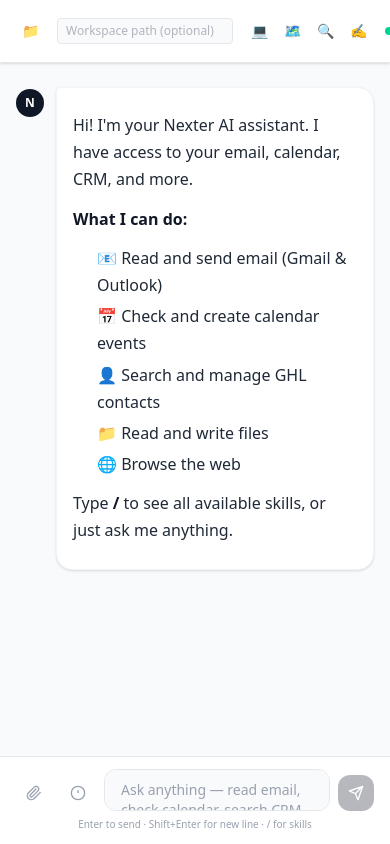
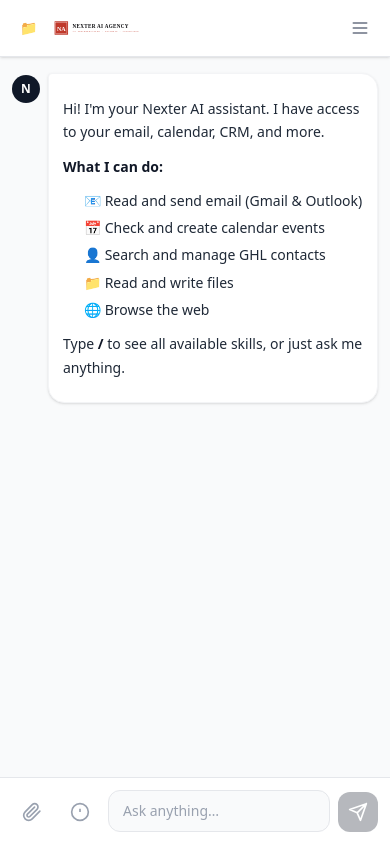
Before and after one commit to siamakai/Nexter-studio, a Next.js app: page / in a window 390 px wide. Built offline with nearby package versions, Linux system fonts and the light colour scheme.

Commit message:
Mobile-friendly UI: dvh, safe area, responsive header, overlay sidebar

```diff
--- a/app/layout.tsx
+++ b/app/layout.tsx
@@ -8,6 +8,7 @@
 export const metadata: Metadata = {
   title: "Nexter Studio",
   description: "Your personal AI workspace",
+  viewport: "width=device-width, initial-scale=1, viewport-fit=cover",
 };
 
 export default function RootLayout({ children }: { children: React.ReactNode }) {
--- a/app/page.tsx
+++ b/app/page.tsx
@@ -1,7 +1,6 @@
 'use client'
 
 import { useState, useRef, useEffect, useCallback } from 'react'
-import Image from 'next/image'
 import { useRouter } from 'next/navigation'
 import MarkdownRenderer from '@/components/MarkdownRenderer'
 import FileTree from '@/components/FileTree'
@@ -35,12 +34,13 @@
   const router = useRouter()
   type Attachment = { name: string; type: string; data: string; preview?: string }
   const [attachments, setAttachments] = useState<Attachment[]>([])
-
-  async function handleLogout() {
-    await fetch('/api/auth/login', { method: 'DELETE' })
-    router.push('/login')
-  }
+  const [showFiles, setShowFiles] = useState(false)
+  const [showSkills, setShowSkills] = useState(false)
+  const [showMenu, setShowMenu] = useState(false)
+  const [workspaceRoot, setWorkspaceRoot] = useState('')
   const fileInputRef = useRef<HTMLInputElement>(null)
+  const bottomRef = useRef<HTMLDivElement>(null)
+  const inputRef = useRef<HTMLTextAreaElement>(null)
 
   const [messages, setMessages] = useState<Message[]>([
     {
@@ -60,11 +60,11 @@
   ])
   const [input, setInput] = useState('')
   const [streaming, setStreaming] = useState(false)
-  const [showFiles, setShowFiles] = useState(false)
-  const [showSkills, setShowSkills] = useState(false)
-  const [workspaceRoot, setWorkspaceRoot] = useState('')
-  const bottomRef = useRef<HTMLDivElement>(null)
-  const inputRef = useRef<HTMLTextAreaElement>(null)
+
+  async function handleLogout() {
+    await fetch('/api/auth/login', { method: 'DELETE' })
+    router.push('/login')
+  }
 
   function handleFiles(files: FileList | null) {
     if (!files) return
@@ -72,7 +72,7 @@
       const reader = new FileReader()
       reader.onload = (e) => {
         const result = e.target?.result as string
-        const data = result.split(',')[1] // strip data:...;base64,
+        const data = result.split(',')[1]
         const preview = file.type.startsWith('image/') ? result : undefined
         setAttachments((prev) => [...prev, { name: file.name, type: file.type, data, preview }])
       }
@@ -95,6 +95,7 @@
     if (!msg || streaming) return
     setInput('')
     setShowSkills(false)
+    setShowMenu(false)
 
     const currentAttachments = [...attachments]
     setAttachments([])
@@ -180,44 +181,59 @@
   function handleKey(e: React.KeyboardEvent<HTMLTextAreaElement>) {
     if (e.key === 'Enter' && !e.shiftKey) { e.preventDefault(); send() }
     if (e.key === '/' && input === '') setShowSkills(true)
-    if (e.key === 'Escape') setShowSkills(false)
+    if (e.key === 'Escape') { setShowSkills(false); setShowMenu(false) }
   }
 
   return (
-    <div className="flex h-screen overflow-hidden bg-gray-50">
-      {/* File Tree Sidebar */}
+    // h-dvh fixes iOS address bar collapsing viewport
+    <div className="flex h-dvh overflow-hidden bg-gray-50">
+
+      {/* File Tree Sidebar — overlay on mobile, sidebar on desktop */}
       {showFiles && (
-        <aside className="w-56 border-r border-gray-200 bg-white flex-shrink-0 overflow-hidden flex flex-col shadow-sm">
-          <FileTree onPathSelect={insertPath} />
-        </aside>
+        <>
+          <div
+            className="fixed inset-0 bg-black/30 z-20 md:hidden"
+            onClick={() => setShowFiles(false)}
+          />
+          <aside className="fixed left-0 top-0 bottom-0 z-30 w-64 md:relative md:z-auto md:w-56 border-r border-gray-200 bg-white flex-shrink-0 overflow-hidden flex flex-col shadow-sm">
+            <div className="flex items-center justify-between px-3 py-2 border-b border-gray-200 md:hidden">
+              <span className="text-sm font-medium text-gray-700">Files</span>
+              <button onClick={() => setShowFiles(false)} className="text-gray-400 p-1">✕</button>
+            </div>
+            <FileTree onPathSelect={insertPath} />
+          </aside>
+        </>
       )}
 
       {/* Main Chat */}
       <div className="flex flex-col flex-1 min-w-0">
 
         {/* Header */}
-        <header className="border-b border-gray-200 bg-white px-4 py-2.5 flex items-center justify-between flex-shrink-0 shadow-sm">
-          <div className="flex items-center gap-3">
+        <header className="border-b border-gray-200 bg-white px-3 md:px-4 py-2.5 flex items-center justify-between flex-shrink-0 shadow-sm">
+          {/* Left: file toggle + logo */}
+          <div className="flex items-center gap-2">
             <button
               onClick={() => setShowFiles(!showFiles)}
-              className={`p-1.5 rounded text-sm transition-colors ${showFiles ? 'bg-gray-100 text-gray-700' : 'text-gray-400 hover:text-gray-600'}`}
+              className={`p-2 rounded-lg text-sm transition-colors ${showFiles ? 'bg-gray-100 text-gray-700' : 'text-gray-400 hover:text-gray-600'}`}
               title="Toggle file browser"
             >
               📁
             </button>
             {/* eslint-disable-next-line @next/next/no-img-element */}
-            <img src="/na-logo.svg" alt="Nexter AI Agency" style={{ width: 160, height: 'auto' }} />
+            <img src="/na-logo.svg" alt="Nexter AI Agency" className="w-24 md:w-40 h-auto" />
           </div>
 
-          <div className="flex items-center gap-3">
+          {/* Right: desktop controls + mobile menu button */}
+          <div className="flex items-center gap-2">
+            {/* Desktop only */}
             <input
               type="text"
               value={workspaceRoot}
               onChange={(e) => setWorkspaceRoot(e.target.value)}
-              placeholder="Workspace path (optional)"
-              className="text-xs bg-gray-50 border border-gray-200 rounded px-2 py-1 text-gray-500 w-44 focus:outline-none focus:border-gray-400"
+              placeholder="Workspace path"
+              className="hidden md:block text-xs bg-gray-50 border border-gray-200 rounded px-2 py-1 text-gray-500 w-40 focus:outline-none focus:border-gray-400"
             />
-            <div className="flex gap-1">
+            <div className="hidden md:flex gap-1">
               {SKILLS.slice(0, 4).map((s) => (
                 <button
                   key={s.trigger}
@@ -229,28 +245,73 @@
                 </button>
               ))}
             </div>
-            <div className="flex items-center gap-1.5">
+            <div className="hidden md:flex items-center gap-1.5">
               <div className="w-2 h-2 rounded-full bg-emerald-400" />
               <span className="text-xs text-gray-400">Online</span>
             </div>
             <button
               onClick={handleLogout}
-              className="text-xs text-gray-400 hover:text-gray-700 hover:bg-gray-100 px-2.5 py-1 rounded-lg transition-colors border border-gray-200"
-              title="Log out"
+              className="hidden md:block text-xs text-gray-400 hover:text-gray-700 hover:bg-gray-100 px-2.5 py-1 rounded-lg transition-colors border border-gray-200"
             >
               Log out
+            </button>
+
+            {/* Mobile menu button */}
+            <button
+              onClick={() => setShowMenu(!showMenu)}
+              className="md:hidden p-2 rounded-lg text-gray-500 hover:bg-gray-100 transition-colors"
+            >
+              <svg className="w-5 h-5" viewBox="0 0 24 24" fill="none" stroke="currentColor" strokeWidth={2}>
+                <path d="M4 6h16M4 12h16M4 18h16" strokeLinecap="round"/>
+              </svg>
             </button>
           </div>
         </header>
 
-        {/* Messages — drag & drop zone */}
+        {/* Mobile dropdown menu */}
+        {showMenu && (
+          <div className="md:hidden bg-white border-b border-gray-200 px-4 py-3 space-y-3 shadow-sm">
+            <div className="flex items-center justify-between">
+              <div className="flex items-center gap-1.5">
+                <div className="w-2 h-2 rounded-full bg-emerald-400" />
+                <span className="text-xs text-gray-500">Online</span>
+              </div>
+              <button
+                onClick={handleLogout}
+                className="text-sm text-red-500 hover:text-red-700 font-medium"
+              >
+                Log out
+              </button>
+            </div>
+            <input
+              type="text"
+              value={workspaceRoot}
+              onChange={(e) => setWorkspaceRoot(e.target.value)}
+              placeholder="Workspace path (optional)"
+              className="w-full text-xs bg-gray-50 border border-gray-200 rounded-lg px-3 py-2 text-gray-700 focus:outline-none focus:border-gray-400"
+            />
+            <div className="flex flex-wrap gap-2">
+              {SKILLS.slice(0, 6).map((s) => (
+                <button
+                  key={s.trigger}
+                  onClick={() => { setInput(s.trigger + ' '); setShowMenu(false); inputRef.current?.focus() }}
+                  className="flex items-center gap-1.5 text-xs bg-gray-100 hover:bg-gray-200 text-gray-700 px-3 py-1.5 rounded-full transition-colors"
+                >
+                  {s.icon} {s.trigger}
+                </button>
+              ))}
+            </div>
+          </div>
+        )}
+
+        {/* Messages */}
         <div
-          className="flex-1 overflow-y-auto px-4 py-6 space-y-5"
+          className="flex-1 overflow-y-auto px-3 md:px-4 py-4 md:py-6 space-y-4 md:space-y-5"
           onDragOver={(e) => e.preventDefault()}
           onDrop={(e) => { e.preventDefault(); handleFiles(e.dataTransfer.files) }}
         >
           {messages.map((msg) => (
-            <div key={msg.id} className={`flex gap-3 ${msg.role === 'user' ? 'justify-end' : 'items-start'}`}>
+            <div key={msg.id} className={`flex gap-2 md:gap-3 ${msg.role === 'user' ? 'justify-end' : 'items-start'}`}>
 
               {msg.role === 'assistant' && (
                 <div className="w-7 h-7 rounded-full bg-gray-900 flex items-center justify-center flex-shrink-0 text-xs font-bold text-white mt-0.5">
@@ -258,7 +319,7 @@
                 </div>
               )}
 
-              <div className={`flex flex-col gap-2 ${msg.role === 'user' ? 'items-end max-w-[80%]' : 'flex-1 min-w-0 max-w-3xl'}`}>
+              <div className={`flex flex-col gap-2 ${msg.role === 'user' ? 'items-end max-w-[88%] md:max-w-[80%]' : 'flex-1 min-w-0 max-w-full md:max-w-3xl'}`}>
                 {msg.skill && (
                   <span className="text-xs text-emerald-700 bg-emerald-50 border border-emerald-200 px-2 py-0.5 rounded-full self-start">
                     {msg.skill.icon} {msg.skill.label}
@@ -278,11 +339,11 @@
                 )}
 
                 {msg.role === 'user' ? (
-                  <div className="bg-gray-900 text-white px-4 py-2.5 rounded-2xl rounded-tr-sm text-sm leading-relaxed whitespace-pre-wrap">
+                  <div className="bg-gray-900 text-white px-3.5 py-2.5 md:px-4 rounded-2xl rounded-tr-sm text-sm leading-relaxed whitespace-pre-wrap">
                     {msg.content}
                   </div>
                 ) : (
-                  <div className="min-w-0 bg-white rounded-2xl rounded-tl-sm px-4 py-3 shadow-sm border border-gray-100">
+                  <div className="min-w-0 bg-white rounded-2xl rounded-tl-sm px-3.5 py-3 md:px-4 shadow-sm border border-gray-100 text-sm">
                     {msg.content ? (
                       <MarkdownRenderer content={msg.content} />
                     ) : msg.streaming ? (
@@ -308,46 +369,46 @@
 
         {/* Skills popup */}
         {showSkills && (
-          <div className="mx-4 mb-2 bg-white border border-gray-200 rounded-xl overflow-hidden shadow-lg">
+          <div className="mx-3 md:mx-4 mb-2 bg-white border border-gray-200 rounded-xl overflow-hidden shadow-lg max-h-64 overflow-y-auto">
             {SKILLS.map((s) => (
               <button
                 key={s.trigger}
                 onClick={() => { setInput(s.trigger + ' '); setShowSkills(false); inputRef.current?.focus() }}
-                className="w-full text-left px-4 py-2.5 hover:bg-gray-50 transition-colors flex items-center gap-3 border-b border-gray-100 last:border-0"
+                className="w-full text-left px-4 py-3 hover:bg-gray-50 active:bg-gray-100 transition-colors flex items-center gap-3 border-b border-gray-100 last:border-0"
               >
-                <span className="text-lg">{s.icon}</span>
+                <span className="text-xl">{s.icon}</span>
                 <div>
                   <span className="text-sm font-medium text-gray-900">{s.trigger}</span>
-                  <span className="text-xs text-gray-400 ml-2">{s.description}</span>
+                  <span className="text-xs text-gray-400 ml-2 hidden sm:inline">{s.description}</span>
                 </div>
               </button>
             ))}
           </div>
         )}
 
-        {/* Input */}
-        <div className="border-t border-gray-200 bg-white px-4 py-3 flex-shrink-0">
+        {/* Input — pb accounts for iOS safe area (home bar) */}
+        <div className="border-t border-gray-200 bg-white px-3 md:px-4 pt-3 pb-[max(0.75rem,env(safe-area-inset-bottom))] flex-shrink-0">
           {/* Attachment previews */}
           {attachments.length > 0 && (
-            <div className="flex gap-2 mb-2 flex-wrap max-w-4xl mx-auto">
+            <div className="flex gap-2 mb-2 flex-wrap">
               {attachments.map((att, i) => (
-                <div key={i} className="relative group">
+                <div key={i} className="relative">
                   {att.preview ? (
-                    <img src={att.preview} alt={att.name} className="h-16 w-16 object-cover rounded-lg border border-gray-200" />
+                    <img src={att.preview} alt={att.name} className="h-14 w-14 md:h-16 md:w-16 object-cover rounded-lg border border-gray-200" />
                   ) : (
-                    <div className="h-16 w-28 bg-gray-100 border border-gray-200 rounded-lg flex items-center justify-center text-xs text-gray-500 px-2 text-center">{att.name}</div>
+                    <div className="h-14 w-24 bg-gray-100 border border-gray-200 rounded-lg flex items-center justify-center text-xs text-gray-500 px-2 text-center">{att.name}</div>
                   )}
+                  {/* Always visible on mobile (no hover) */}
                   <button
                     onClick={() => setAttachments(prev => prev.filter((_, j) => j !== i))}
-                    className="absolute -top-1.5 -right-1.5 w-4 h-4 bg-gray-700 text-white rounded-full text-[10px] items-center justify-center hidden group-hover:flex"
+                    className="absolute -top-1.5 -right-1.5 w-5 h-5 bg-gray-700 text-white rounded-full text-xs flex items-center justify-center"
                   >×</button>
                 </div>
               ))}
             </div>
           )}
 
-          <div className="flex gap-2 items-end max-w-4xl mx-auto">
-            {/* Hidden file input */}
+          <div className="flex gap-2 items-end">
             <input
               ref={fileInputRef}
               type="file"
@@ -356,13 +417,13 @@
               className="hidden"
               onChange={(e) => handleFiles(e.target.files)}
             />
-            {/* Attach file */}
+            {/* Attach */}
             <button
               onClick={() => fileInputRef.current?.click()}
-              className="p-2.5 text-gray-400 hover:text-gray-600 hover:bg-gray-100 rounded-lg transition-colors flex-shrink-0"
-              title="Attach image or file"
+              className="p-2.5 text-gray-400 hover:text-gray-600 hover:bg-gray-100 active:bg-gray-200 rounded-xl transition-colors flex-shrink-0"
+              title="Attach file"
             >
-              <svg className="w-4 h-4" viewBox="0 0 24 24" fill="none" stroke="currentColor" strokeWidth={2}>
+              <svg className="w-5 h-5" viewBox="0 0 24 24" fill="none" stroke="currentColor" strokeWidth={2}>
                 <path d="m21.44 11.05-9.19 9.19a6 6 0 0 1-8.49-8.49l8.57-8.57A4 4 0 1 1 18 8.84l-8.59 8.57a2 2 0 0 1-2.83-2.83l8.49-8.48" strokeLinecap="round" strokeLinejoin="round"/>
               </svg>
             </button>
@@ -370,13 +431,14 @@
             {/* Skills */}
             <button
               onClick={() => setShowSkills(!showSkills)}
-              className="p-2.5 text-gray-400 hover:text-gray-600 hover:bg-gray-100 rounded-lg transition-colors flex-shrink-0"
-              title="Skills (or type /)"
+              className="p-2.5 text-gray-400 hover:text-gray-600 hover:bg-gray-100 active:bg-gray-200 rounded-xl transition-colors flex-shrink-0"
+              title="Skills"
             >
-              <svg className="w-4 h-4" viewBox="0 0 24 24" fill="none" stroke="currentColor" strokeWidth={2}>
+              <svg className="w-5 h-5" viewBox="0 0 24 24" fill="none" stroke="currentColor" strokeWidth={2}>
                 <circle cx="12" cy="12" r="10" /><path d="M12 8v4m0 4h.01" />
               </svg>
             </button>
+
             <textarea
               ref={inputRef}
               value={input}
@@ -387,33 +449,36 @@
               }}
               onKeyDown={handleKey}
               disabled={streaming}
-              placeholder={streaming ? 'Working...' : 'Ask anything — read email, check calendar, search CRM...'}
+              placeholder={streaming ? 'Working...' : 'Ask anything…'}
               rows={1}
               style={{ maxHeight: '120px', resize: 'none' }}
-              className="flex-1 bg-gray-50 border border-gray-200 focus:border-gray-400 rounded-xl px-4 py-2.5 text-sm text-gray-900 placeholder-gray-400 focus:outline-none transition-colors disabled:opacity-50"
+              className="flex-1 bg-gray-50 border border-gray-200 focus:border-gray-400 rounded-xl px-3.5 py-2.5 text-sm text-gray-900 placeholder-gray-400 focus:outline-none transition-colors disabled:opacity-50"
               onInput={(e) => {
                 const el = e.currentTarget
                 el.style.height = 'auto'
                 el.style.height = Math.min(el.scrollHeight, 120) + 'px'
               }}
             />
+
             <button
               onClick={() => send()}
               disabled={streaming || !input.trim()}
-              className="p-2.5 bg-gray-900 hover:bg-gray-700 disabled:opacity-30 text-white rounded-xl transition-colors flex-shrink-0"
+              className="p-2.5 bg-gray-900 hover:bg-gray-700 active:bg-gray-600 disabled:opacity-30 text-white rounded-xl transition-colors flex-shrink-0"
             >
               {streaming ? (
-                <svg className="w-4 h-4 animate-spin" viewBox="0 0 24 24" fill="none" stroke="currentColor" strokeWidth={2}>
+                <svg className="w-5 h-5 animate-spin" viewBox="0 0 24 24" fill="none" stroke="currentColor" strokeWidth={2}>
                   <path d="M12 2v4m0 12v4M4.93 4.93l2.83 2.83m8.48 8.48 2.83 2.83M2 12h4m12 0h4M4.93 19.07l2.83-2.83m8.48-8.48 2.83-2.83" />
                 </svg>
               ) : (
-                <svg className="w-4 h-4" viewBox="0 0 24 24" fill="none" stroke="currentColor" strokeWidth={2}>
+                <svg className="w-5 h-5" viewBox="0 0 24 24" fill="none" stroke="currentColor" strokeWidth={2}>
                   <path d="M22 2L11 13M22 2L15 22l-4-9-9-4 20-7z" strokeLinecap="round" strokeLinejoin="round" />
                 </svg>
               )}
             </button>
           </div>
-          <p className="text-[10px] text-gray-400 mt-1.5 text-center">Enter to send · Shift+Enter for new line · / for skills</p>
+          <p className="hidden md:block text-[10px] text-gray-400 mt-1.5 text-center">
+            Enter to send · Shift+Enter for new line · / for skills
+          </p>
         </div>
       </div>
     </div>
```
